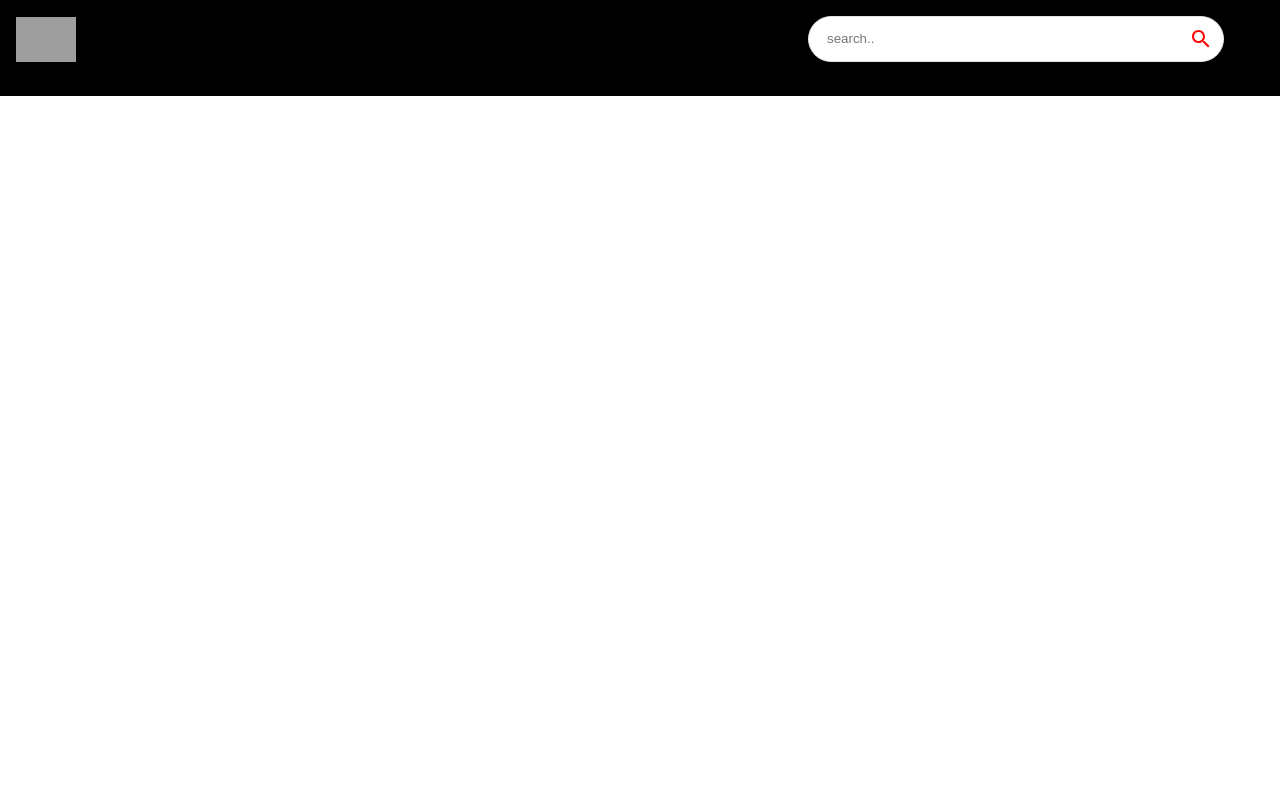
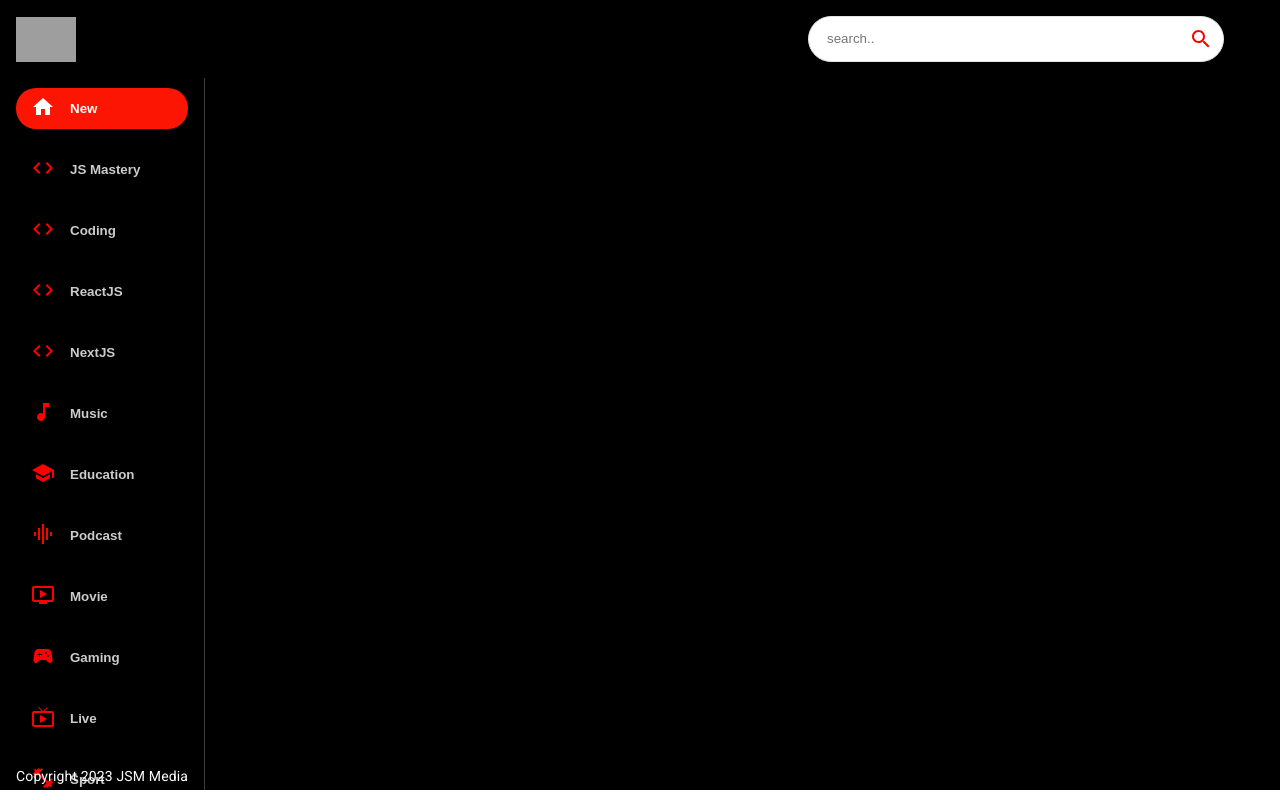
Before and after one commit to Umar-Jimoh/youtube-clone, a React (Vite) app: page / in a window 1280 px wide. Shown: the top 800 px of the page. Built offline with nearby package versions, Linux system fonts and the light colour scheme; grey boxes are pictures that could not be loaded.

Commit message:
Creating the sidebar

```diff
--- a/src/components/Feed.jsx
+++ b/src/components/Feed.jsx
@@ -1,7 +1,15 @@
-
+import {Box, Stack, Typography} from '@mui/material'
+import SideBar from './SideBar'
 
 const Feed = () => (
-    <>Feed</>
+    <Stack sx={{ flexDirection: {sx:'column', md:"row"}}}>
+      <Box  sx={{height: {sx:'auto', md:'89vh'}, borderRight:'1px solid #3d3d3d', px: { sx: 0, md: 2}}}>
+        <SideBar />
+        <Typography className='copyright' variant='body2' sx={{ mt: 1.5, color: '#fff'}}>
+          Copyright 2023 JSM Media
+        </Typography>
+      </Box>
+    </Stack>
   )
 
 export default Feed
--- /dev/null
+++ b/src/components/SideBar.jsx
@@ -0,0 +1,28 @@
+import { Stack } from '@mui/material'
+import { categories } from '../utils/constants'
+
+const selectedCategory = 'New'
+
+const SideBar = () => (
+  <Stack
+    direction='row'
+    sx={{
+    //   overflowY: 'auto',
+      height: { sx: 'auto', md: '95%' },
+      flexDirection: { md: 'column' },
+    }}
+  >
+    {categories.map((category) => (
+      <button
+        className='category-btn'
+        style={{ background: category.name === selectedCategory && '#FC1503', color: '#fff'}}
+        key={category.name}
+      >
+        <span style={{ color: category.name === selectedCategory ? 'white' : 'red', marginRight: '15px'}}>{category.icon}</span>
+        <span style={{opacity: category.name === selectedCategory ? '1': '0.8'}}>{category.name}</span>
+      </button>
+    ))}
+  </Stack>
+)
+
+export default SideBar
--- a/src/components/index.js
+++ b/src/components/index.js
@@ -4,3 +4,4 @@
 export {default as SearchFeed} from './SearchFeed'
 export {default as ChannelDetail} from './ChannelDetail'
 export {default as SearchBar} from './SearchBar'
+export {default as SideBar} from './SideBar'
```
